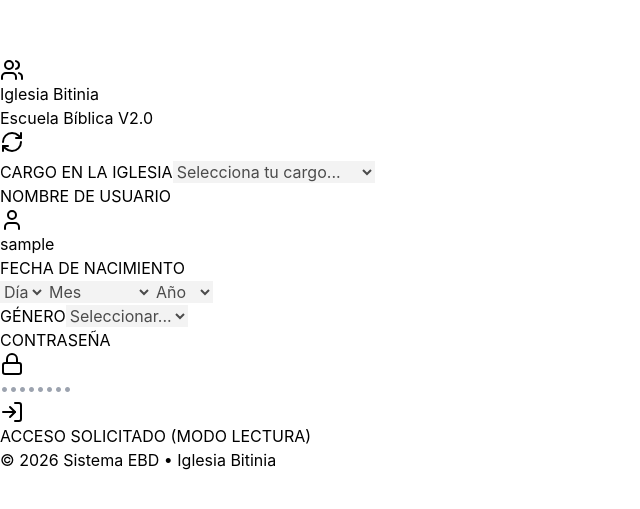
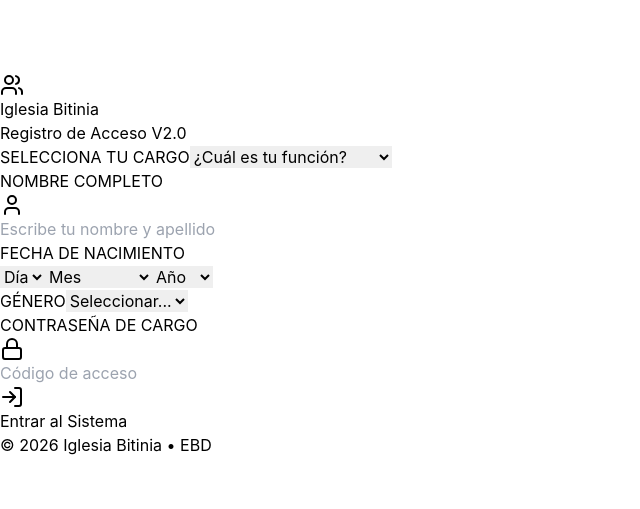
Before and after one commit to AppEBD/SistemaEscuelaBiblica, a React (Vite) app: page /login in a window 1280 px wide. Shown: the part 135-644 px from the top of the page, without its empty margins (0-640 px from the left). Built offline with nearby package versions, Linux system fonts and the light colour scheme; sample sign-in values are in the browser's storage.

Commit message:
Update Login.tsx
contrasenas fijas

```diff
--- a/src/pages/auth/Login.tsx
+++ b/src/pages/auth/Login.tsx
@@ -1,5 +1,5 @@
 import React, { useState, useEffect } from 'react';
-import { User, Lock, Calendar, Users, LogIn, RefreshCw, ChevronDown } from 'lucide-react';
+import { User, Lock, Calendar, Users, LogIn, RefreshCw } from 'lucide-react';
 
 const Login = () => {
   // Estados para los datos del formulario
@@ -11,119 +11,117 @@ const Login = () => {
   const [gender, setGender] = useState('');
   const [password, setPassword] = useState('');
 
-  // Estado para bloquear el formulario (Modo Lectura)
+  // Estado para bloquear el formulario y mostrar el Dashboard
   const [isLocked, setIsLocked] = useState(false);
 
-  // 1. Cargar datos del LocalStorage al iniciar
+  // 1. Cargar persistencia al iniciar
   useEffect(() => {
     const saved = localStorage.getItem('ebd_v2_session');
     if (saved) {
-      const data = JSON.parse(saved);
-      setRole(data.role || '');
-      setUsername(data.username || '');
-      setDay(data.day || '');
-      setMonth(data.month || '');
-      setYear(data.year || '');
-      setGender(data.gender || '');
-      setPassword(data.password || '');
-      setIsLocked(true); // Bloquear automáticamente si existen datos
+      setIsLocked(true);
     }
   }, []);
 
-  // 2. Función para Guardar y Bloquear
-  const handleRequestAccess = (e: React.FormEvent) => {
+  // 2. Lógica de Validación y Registro
+  const handleLogin = (e: React.FormEvent) => {
     e.preventDefault();
-    const data = { role, username, day, month, year, gender, password };
-    localStorage.setItem('ebd_v2_session', JSON.stringify(data));
-    setIsLocked(true);
-  };
 
-  // 3. Función para Desbloquear (Limpiar)
-  const handleReset = () => {
-    if (confirm("¿Deseas editar los datos de acceso?")) {
-      setIsLocked(false);
-      localStorage.removeItem('ebd_v2_session');
+    // Diccionario de contraseñas maestras solicitado
+    const llavesMaestras: Record<string, string> = {
+      'Administrador / Director': '1234',
+      'Maestro': '2222',
+      'Auxiliar': '3333',
+      'Logística': '4444',
+      'Tesorero': '5555',
+      'Secretaria': '8888'
+    };
+
+    if (password === llavesMaestras[role]) {
+      const userData = {
+        role,
+        username,
+        fullName: username, // Se registra con su nombre normal
+        birthDate: `${day}/${month}/${year}`,
+        gender
+      };
+
+      localStorage.setItem('ebd_v2_session', JSON.stringify(userData));
+      setIsLocked(true);
+      // Recargamos para que el App.tsx detecte el cambio de estado
+      window.location.reload();
+    } else {
+      alert(`La contraseña no coincide con el cargo de ${role}. Inténtalo de nuevo.`);
     }
   };
 
-  // Generadores para los selectores de fecha
+  // Generadores para fechas
   const days = Array.from({ length: 31 }, (_, i) => i + 1);
   const months = ["Enero", "Febrero", "Marzo", "Abril", "Mayo", "Junio", "Julio", "Agosto", "Septiembre", "Octubre", "Noviembre", "Diciembre"];
-  const years = Array.from({ length: 90 }, (_, i) => new Date().getFullYear() - 10 - i);
+  const years = Array.from({ length: 80 }, (_, i) => new Date().getFullYear() - 10 - i);
 
   return (
-    <div className="min-h-screen w-screen flex flex-col items-center justify-center bg-slate-100 p-4 font-sans">
-      <div className="w-full max-w-lg bg-white rounded-[2.5rem] shadow-2xl overflow-hidden transition-all duration-500 border border-white">
+    <div className="min-h-screen w-screen flex flex-col items-center justify-center bg-gray-100 p-4 font-sans text-slate-900">
+      <div className="w-full max-w-lg bg-white rounded-[2.5rem] shadow-2xl overflow-hidden border border-white">
 
-        {/* Encabezado con Identidad de la Iglesia */}
-        <div className="bg-blue-600 p-6 text-center text-white relative">
+        <div className="bg-blue-600 p-6 text-center text-white">
           <div className="mx-auto h-16 w-16 bg-white/20 rounded-2xl flex items-center justify-center mb-2 backdrop-blur-md">
             <Users className="h-8 w-8 text-white" />
           </div>
-          <h2 className="text-2xl font-bold tracking-tight">Iglesia Bitinia</h2>
-          <p className="text-blue-100 text-xs font-semibold uppercase tracking-tighter">Escuela Bíblica V2.0</p>
-
-          {isLocked && (
-            <button onClick={handleReset} className="absolute top-4 right-4 p-2 bg-white/10 hover:bg-white/20 rounded-full transition-all">
-              <RefreshCw className="h-4 w-4" />
-            </button>
-          )}
+          <h2 className="text-2xl font-bold">Iglesia Bitinia</h2>
+          <p className="text-blue-100 text-[10px] uppercase tracking-widest font-bold">Registro de Acceso V2.0</p>
         </div>
 
-        <div className="p-6 md:p-10 space-y-6">
-          <form onSubmit={handleRequestAccess} className="space-y-4">
+        <div className="p-8 space-y-5">
+          <form onSubmit={handleLogin} className="space-y-4">
 
-            {/* Cargo e Iglesia */}
+            {/* Cargo */}
             <div className="space-y-1">
-              <label className="text-xs font-bold text-gray-500 ml-1">CARGO EN LA IGLESIA</label>
+              <label className="text-xs font-bold text-gray-500 ml-1">SELECCIONA TU CARGO</label>
               <select
-                disabled={isLocked}
-                className={`w-full px-4 py-3 rounded-xl border ${isLocked ? 'bg-gray-100 text-gray-400 border-transparent' : 'bg-gray-50 border-gray-200'} outline-none focus:ring-2 focus:ring-blue-500 appearance-none`}
+                className="w-full px-4 py-3 rounded-xl border border-gray-200 bg-gray-50 outline-none focus:ring-2 focus:ring-blue-500"
                 value={role} onChange={(e) => setRole(e.target.value)} required
               >
-                <option value="">Selecciona tu cargo...</option>
+                <option value="">¿Cuál es tu función?</option>
                 {['Administrador / Director', 'Maestro', 'Auxiliar', 'Logística', 'Secretaria', 'Tesorero'].map(r => <option key={r} value={r}>{r}</option>)}
               </select>
             </div>
 
-            {/* Nombre de Usuario */}
+            {/* Nombre Normal */}
             <div className="space-y-1">
-              <label className="text-xs font-bold text-gray-500 ml-1">NOMBRE DE USUARIO</label>
+              <label className="text-xs font-bold text-gray-500 ml-1">NOMBRE COMPLETO</label>
               <div className="relative">
                 <User className="absolute left-3 top-3.5 h-4 w-4 text-gray-400" />
                 <input
-                  readOnly={isLocked}
-                  className={`w-full pl-10 pr-4 py-3 rounded-xl border ${isLocked ? 'bg-gray-100 text-gray-400 border-transparent' : 'bg-gray-50 border-gray-200'} outline-none focus:ring-2 focus:ring-blue-500`}
-                  type="text" placeholder="Ej: marcos_12" value={username} onChange={(e) => setUsername(e.target.value)} required
+                  className="w-full pl-10 pr-4 py-3 rounded-xl border border-gray-200 bg-gray-50 outline-none focus:ring-2 focus:ring-blue-500"
+                  type="text" placeholder="Escribe tu nombre y apellido" value={username} onChange={(e) => setUsername(e.target.value)} required
                 />
               </div>
             </div>
 
-            {/* Fecha de Nacimiento (Día, Mes, Año) */}
+            {/* Fecha de Nacimiento */}
             <div className="space-y-1">
               <label className="text-xs font-bold text-gray-500 ml-1">FECHA DE NACIMIENTO</label>
               <div className="grid grid-cols-3 gap-2">
-                <select disabled={isLocked} value={day} onChange={(e) => setDay(e.target.value)} className="p-3 rounded-xl border border-gray-200 bg-gray-50 text-sm outline-none" required>
+                <select value={day} onChange={(e) => setDay(e.target.value)} className="p-3 rounded-xl border border-gray-200 bg-gray-50 text-sm outline-none" required>
                   <option value="">Día</option>
                   {days.map(d => <option key={d} value={d}>{d}</option>)}
                 </select>
-                <select disabled={isLocked} value={month} onChange={(e) => setMonth(e.target.value)} className="p-3 rounded-xl border border-gray-200 bg-gray-50 text-sm outline-none" required>
+                <select value={month} onChange={(e) => setMonth(e.target.value)} className="p-3 rounded-xl border border-gray-200 bg-gray-50 text-sm outline-none" required>
                   <option value="">Mes</option>
-                  {months.map((m, i) => <option key={m} value={i+1}>{m}</option>)}
+                  {months.map((m) => <option key={m} value={m}>{m}</option>)}
                 </select>
-                <select disabled={isLocked} value={year} onChange={(e) => setYear(e.target.value)} className="p-3 rounded-xl border border-gray-200 bg-gray-50 text-sm outline-none" required>
+                <select value={year} onChange={(e) => setYear(e.target.value)} className="p-3 rounded-xl border border-gray-200 bg-gray-50 text-sm outline-none" required>
                   <option value="">Año</option>
                   {years.map(y => <option key={y} value={y}>{y}</option>)}
                 </select>
               </div>
             </div>
 
-            {/* Género y Contraseña */}
+            {/* Género y Contraseña Especial */}
             <div className="grid grid-cols-1 md:grid-cols-2 gap-4">
               <div className="space-y-1">
                 <label className="text-xs font-bold text-gray-500 ml-1">GÉNERO</label>
                 <select
-                  disabled={isLocked}
                   className="w-full px-4 py-3 rounded-xl border border-gray-200 bg-gray-50 outline-none focus:ring-2 focus:ring-blue-500"
                   value={gender} onChange={(e) => setGender(e.target.value)} required
                 >
@@ -133,31 +131,28 @@ const Login = () => {
                 </select>
               </div>
               <div className="space-y-1">
-                <label className="text-xs font-bold text-gray-500 ml-1">CONTRASEÑA</label>
+                <label className="text-xs font-bold text-gray-500 ml-1">CONTRASEÑA DE CARGO</label>
                 <div className="relative">
                   <Lock className="absolute left-3 top-3.5 h-4 w-4 text-gray-400" />
                   <input
-                    readOnly={isLocked}
-                    className={`w-full pl-10 pr-4 py-3 rounded-xl border ${isLocked ? 'bg-gray-100 text-gray-400 border-transparent' : 'bg-gray-50 border-gray-200'} outline-none focus:ring-2 focus:ring-blue-500`}
-                    type="password" placeholder="••••••••" value={password} onChange={(e) => setPassword(e.target.value)} required
+                    className="w-full pl-10 pr-4 py-3 rounded-xl border border-gray-200 bg-gray-50 outline-none focus:ring-2 focus:ring-blue-500"
+                    type="password" placeholder="Código de acceso" value={password} onChange={(e) => setPassword(e.target.value)} required
                   />
                 </div>
               </div>
             </div>
 
-            {/* Botón de Acción */}
             <button
               type="submit"
-              disabled={isLocked}
-              className={`w-full py-4 mt-4 font-bold rounded-2xl transition-all flex items-center justify-center gap-3 ${isLocked ? 'bg-green-500 text-white cursor-default' : 'bg-blue-600 hover:bg-blue-700 text-white shadow-lg active:scale-95'}`}
+              className="w-full py-4 mt-4 font-bold rounded-2xl bg-blue-600 hover:bg-blue-700 text-white shadow-lg active:scale-95 transition-all flex items-center justify-center gap-3"
             >
               <LogIn className="h-5 w-5" />
-              {isLocked ? 'ACCESO SOLICITADO (MODO LECTURA)' : 'SOLICITAR ACCESO AL SISTEMA'}
+              Entrar al Sistema
             </button>
           </form>
 
-          <p className="text-center text-[10px] text-gray-400 font-bold uppercase tracking-widest">
-            © 2026 Sistema EBD • Iglesia Bitinia
+          <p className="text-center text-[10px] text-gray-400 font-bold uppercase">
+            © 2026 Iglesia Bitinia • EBD
           </p>
         </div>
       </div>
```
